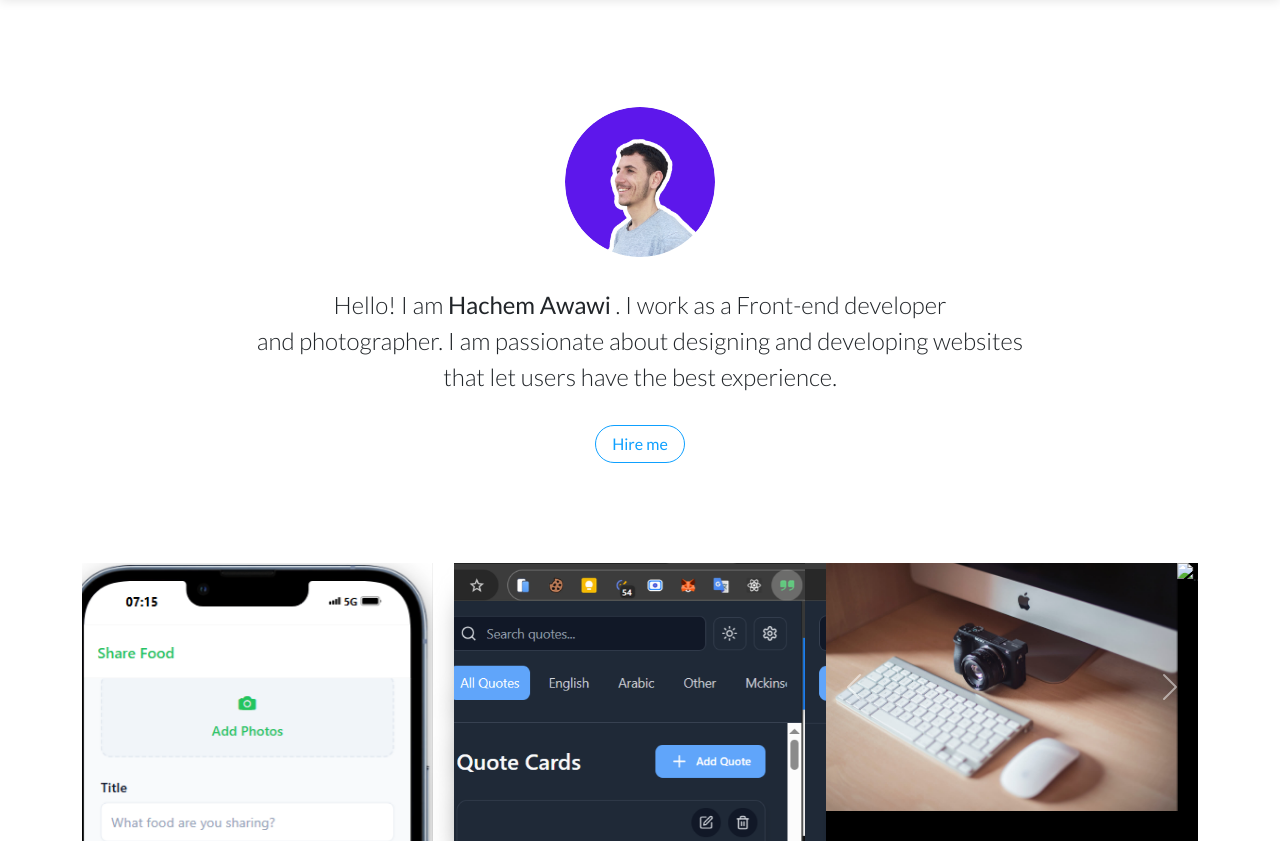
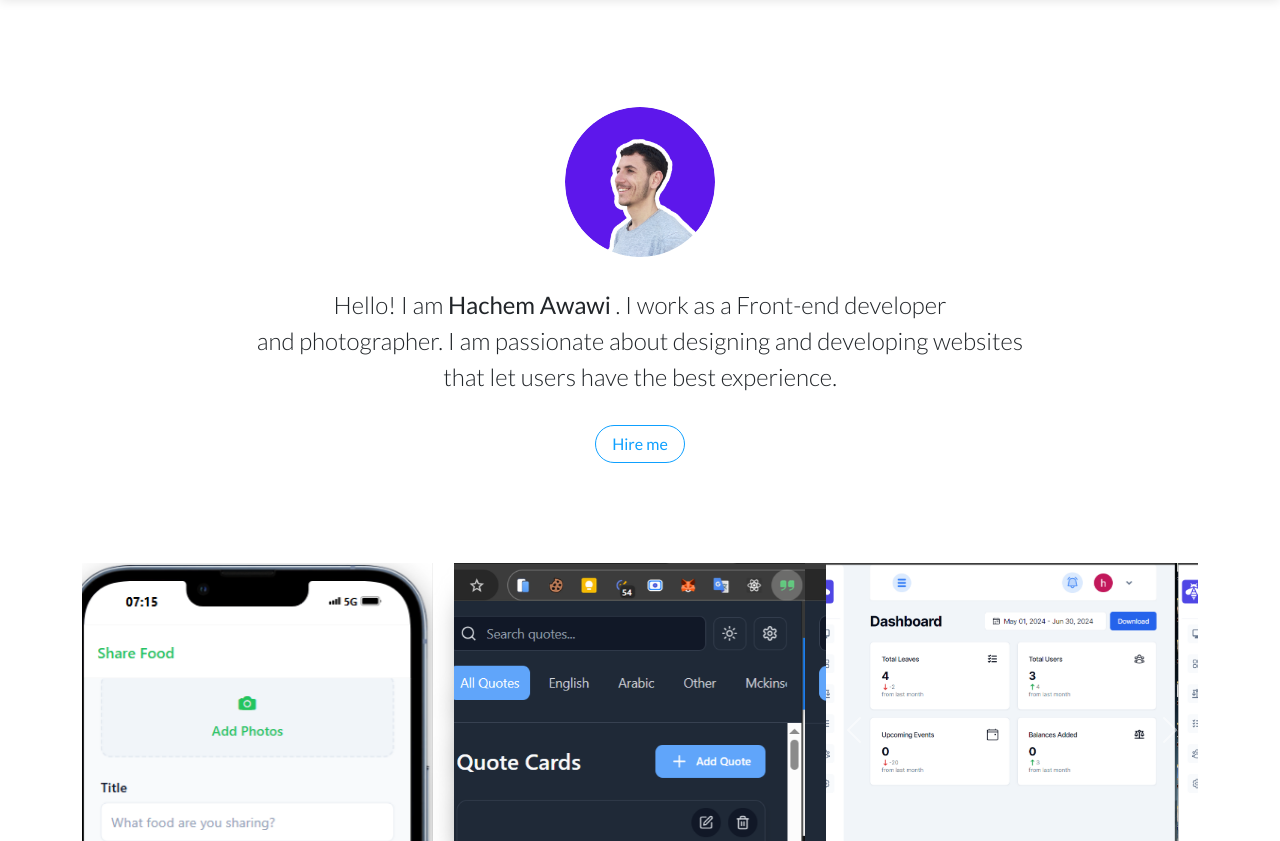
Before and after one commit to hachemawawi/portfolio, a plain HTML site: page index.html in a window 1280 px wide. Shown: the part 81-922 px from the top of the page. Drawn offline with Linux system fonts and the light colour scheme; files whose address does not match are found by name.

Commit message:
Update index.html

```diff
--- a/index.html
+++ b/index.html
@@ -107,13 +107,13 @@
                 <div id="carousel3" class="carousel slide" data-bs-ride="carousel">
                     <div class="carousel-inner">
                         <div class="carousel-item active">
-                            <img src="assets/img/tech/image4.jpg" class="d-block w-100 img-fluid image" alt="...">
+                            <img src="assets/img/dashboard.PNG" class="d-block w-100 img-fluid image" alt="...">
                         </div>
                         <div class="carousel-item">
-                            <img src="assets/img/tech/image5.jpg" class="d-block w-100 img-fluid image" alt="...">
+                            <img src="assets/img/dashboard.PNG" class="d-block w-100 img-fluid image" alt="...">
                         </div>
                         <div class="carousel-item">
-                            <img src="assets/img/tech/image6.jpg" class="d-block w-100 img-fluid image" alt="...">
+                            <img src="assets/img/dashboard.PNG" class="d-block w-100 img-fluid image" alt="...">
                         </div>
                     </div>
                     <button class="carousel-control-prev" type="button" data-bs-target="#carousel3" data-bs-slide="prev">
```
